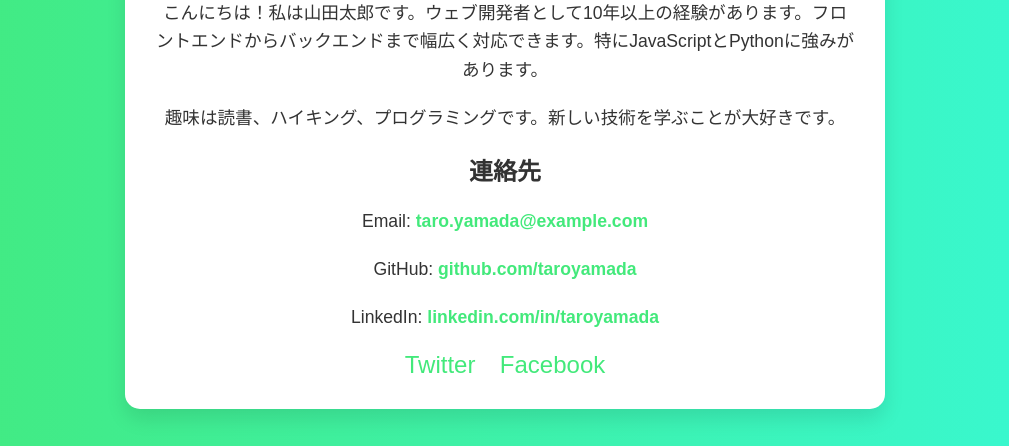
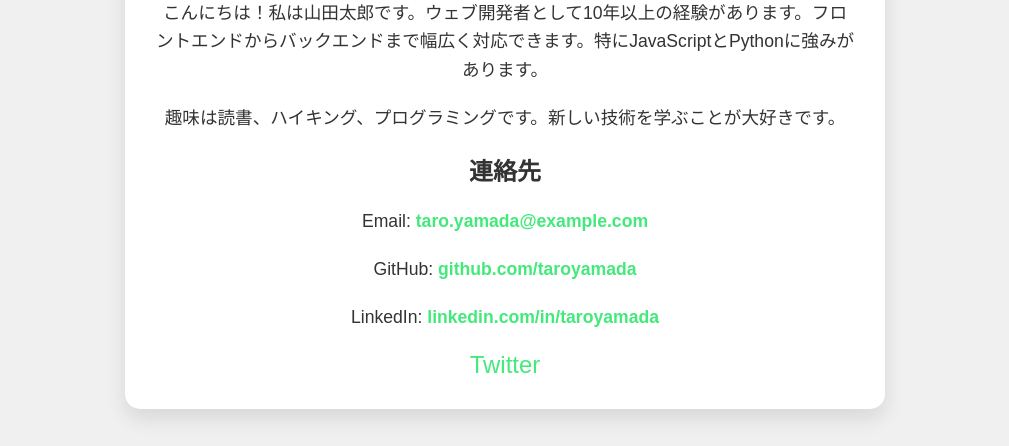
Before and after one commit to shioyam/web, a plain HTML site: page index.html in a window 1280 px wide. Shown: the part 354-800 px from the top of the page, without its empty margins (135-1144 px from the left). Drawn offline with Linux system fonts and the light colour scheme.

Commit message:
Update index.html

```diff
--- a/index.html
+++ b/index.html
@@ -9,7 +9,7 @@
             font-family: 'Arial', sans-serif;
             margin: 0;
             padding: 0;
-            background: linear-gradient(to right, #43e97b, #38f9d7); /* グリーンのグラデーション */
+            background-color: #f0f0f0; /* 薄いグレー */
             color: #333;
             display: flex;
             justify-content: center;
@@ -81,8 +81,4 @@
         </div>
         <div class="social-icons">
             <a href="https://twitter.com/taroyamada" target="_blank">Twitter</a>
-            <a href="https://facebook.com/taroyamada" target="_blank">Facebook</a>
-        </div>
-    </div>
-</body>
-</html>
+            <a href="https://facebook.com/tar
```
